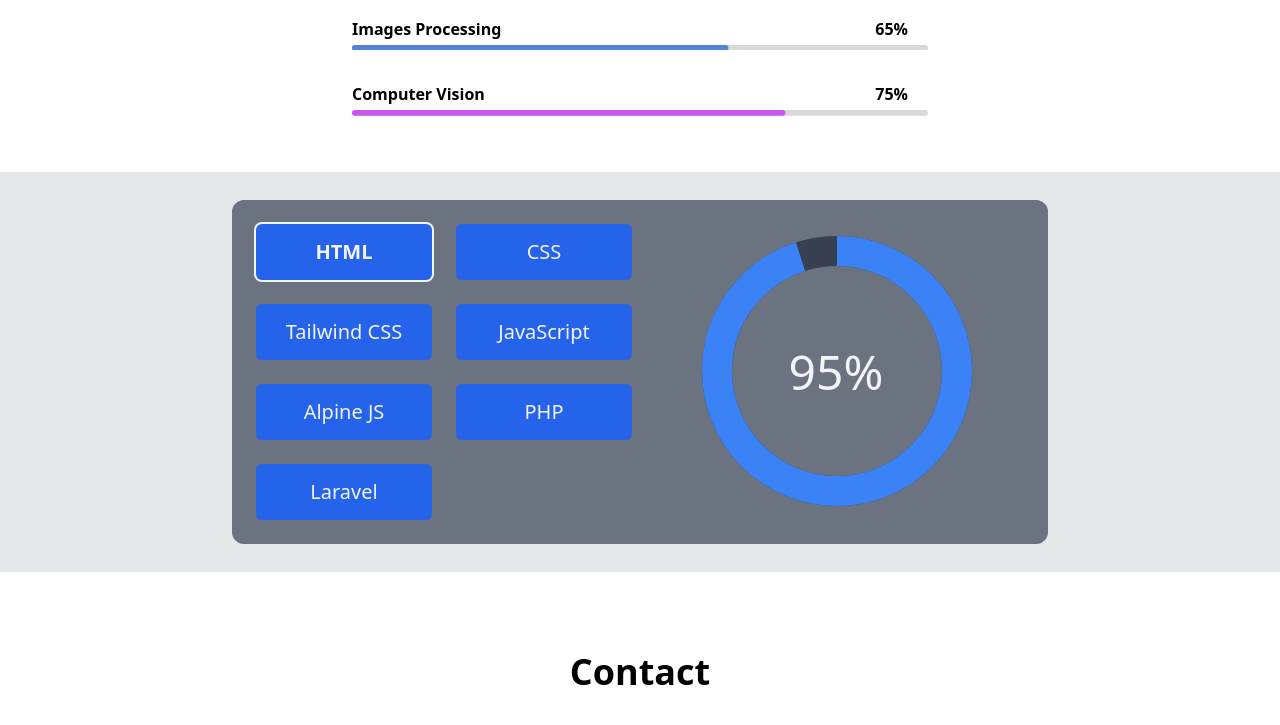
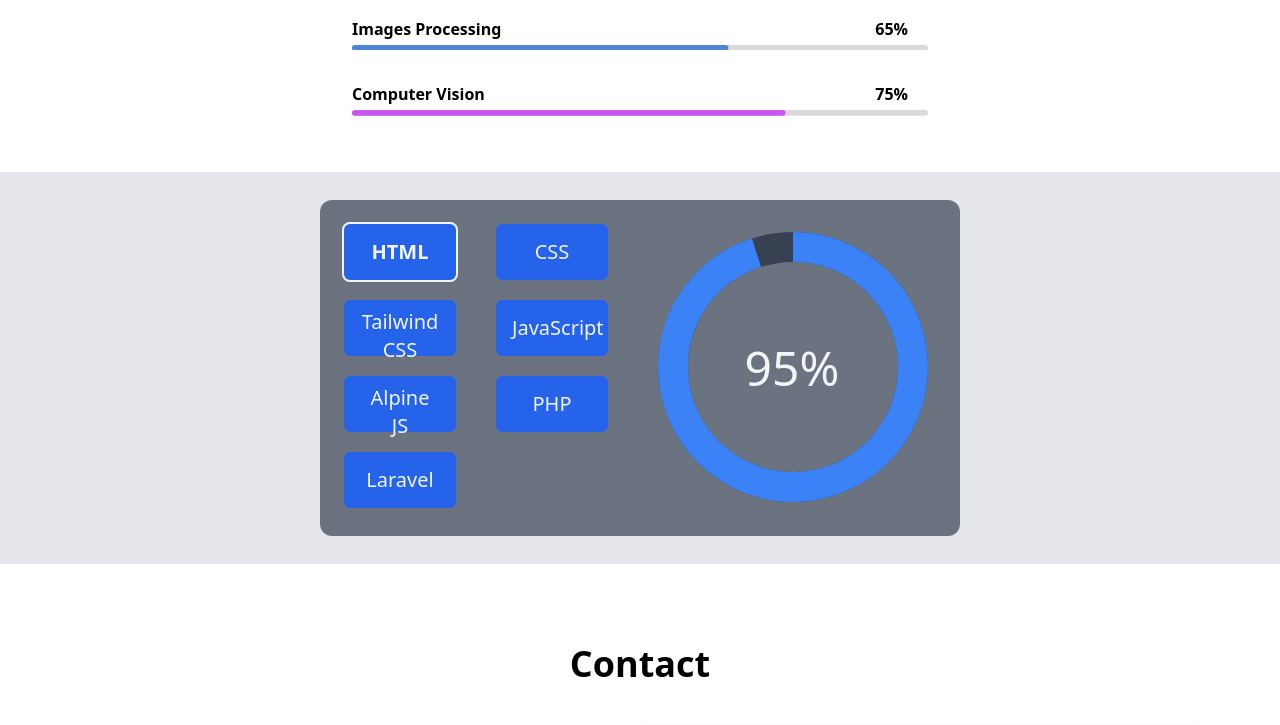
Before and after one commit to Yeasin-Hossen-Arman/portfolio, a Django app: page / in a window 1280 px wide. Shown: the part 903-1628 px from the top of the page. Run offline with Django 5.2, Linux system fonts and the light colour scheme; some libraries are stand-ins or nearby versions.

Commit message:
add design

```diff
--- a/templates/index.html
+++ b/templates/index.html
@@ -159,10 +159,10 @@
 
         <section x-data="skillDisplay"
             class="p-6 space-y-6 bg-gray-500 rounded-xl md:grid md:grid-cols-2 md:gap-4 sm:space-y-0">
-            <div class="grid grid-cols-2 gap-6">
+            <div class="grid grid-cols-2 gap-4">
                 <template x-for="skill in skills">
                     <button x-text="skill.title"
-                        class="px-4 py-2 text-xl text-gray-100 transition bg-blue-600 rounded-md h-14 w-44 hover:bg-blue-700"
+                        class="w-18 text-base px-2 py-1 md:w-28 md:px-4 md:py-2 md:text-xl text-gray-100 transition bg-blue-600 rounded-md h-14 w-44 hover:bg-blue-700"
                         :class="(currentSkill.title == skill.title) && 'font-bold ring-2 ring-gray-100'"
                         @click="currentSkill = skill"></button>
                 </template>
```
